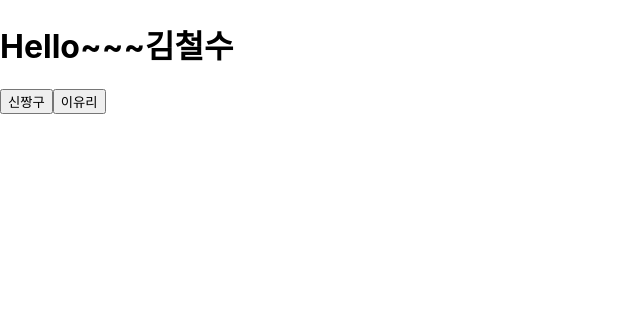
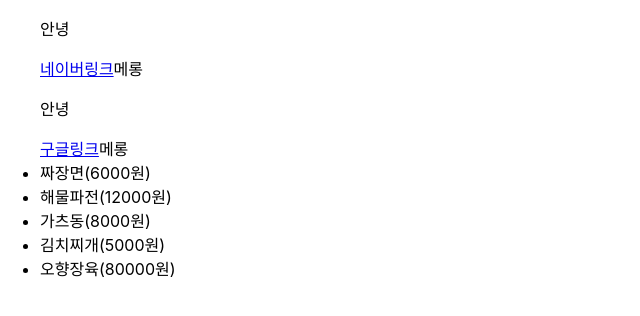
Before and after one commit to kimjiseung97/react-basic, a React (Create React App) app: page / in a window 1280 px wide. Shown: the top 316 px of the page, without its empty margins (0-640 px from the left). Built offline with nearby package versions, Linux system fonts and the light colour scheme; the HTML template or start-up script is replaced by a standard one.

Commit message:
react 복습중...

```diff
--- a/src/App.js
+++ b/src/App.js
@@ -20,7 +20,7 @@ function App() {
   //{}안에서 함수호출문이나 변수참조를 할 수 있음.
   return (
     <>
-      <NickName/>
+      <FoodList/>
     </>
   );
 }
--- a/src/component/chap02_props/FoodItem.js
+++ b/src/component/chap02_props/FoodItem.js
@@ -1,7 +1,7 @@
 import React from 'react'
 
 const FoodItem = ({foodId : id,foodName : fName,price}) => {
-    // console.log('props : '+props);
+
   return (
     <li id={id}>{fName}({price}원)</li>
   )
```
